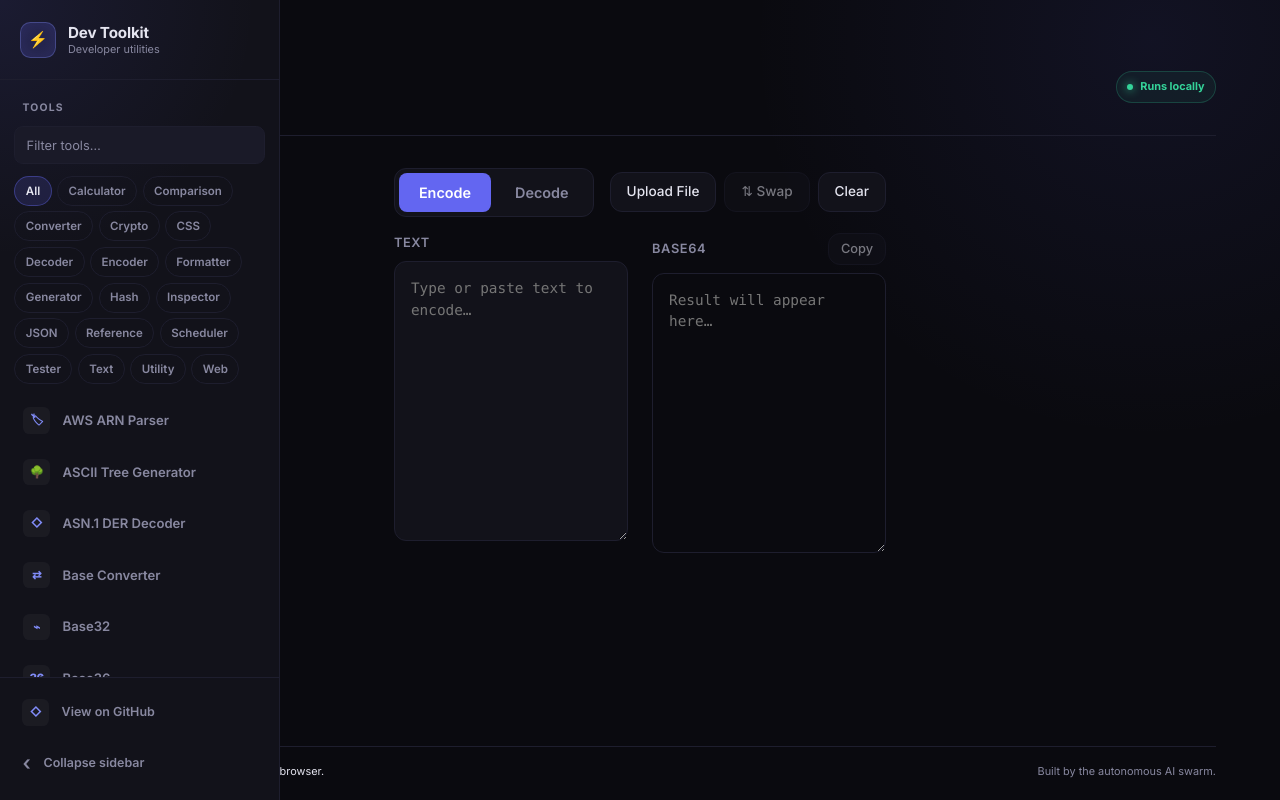
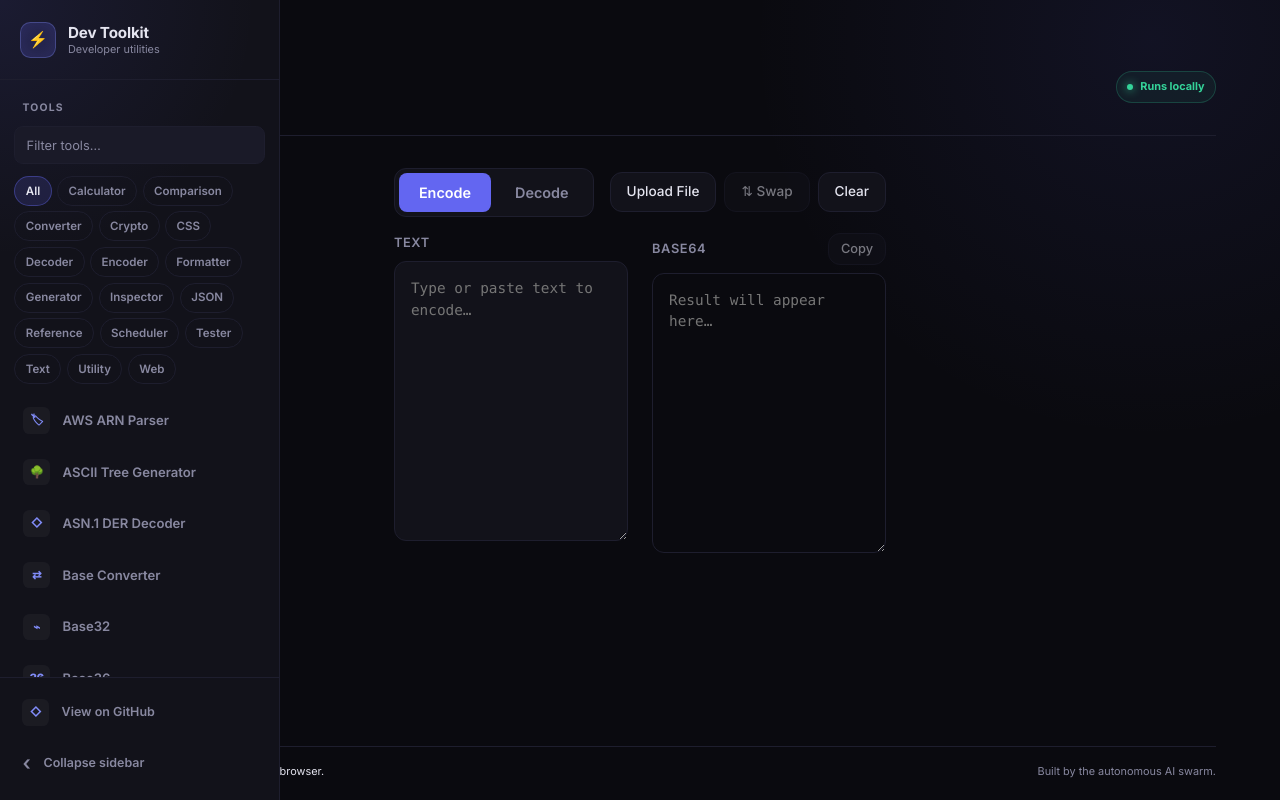
Before and after one commit to dragoncowkarma/dev-toolkit, a React (Vite) app: page /#/base64 in a window 1280 px wide. Built offline with nearby package versions, Linux system fonts and the light colour scheme.

Commit message:
fix(checksum): use supported calculator category (#366)

```diff
--- a/src/tools/crc-checksum/meta.js
+++ b/src/tools/crc-checksum/meta.js
@@ -3,5 +3,5 @@ export default {
   name: 'CRC Checksum',
   description: 'Calculate CRC-8, CRC-16, CRC-32, and Adler-32 checksums locally.',
   icon: '✓',
-  category: 'Hash',
+  category: 'Calculator',
 };
```
